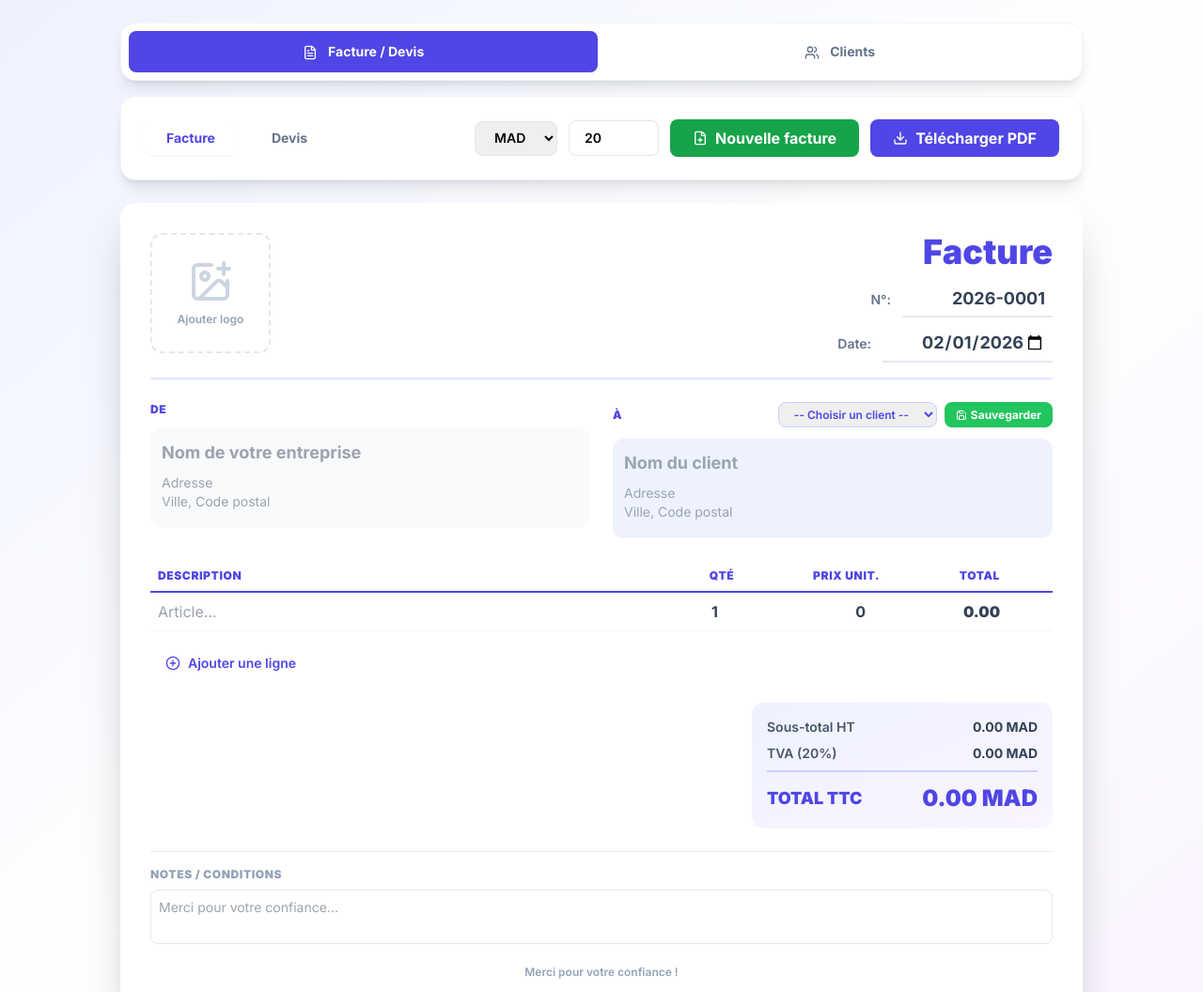
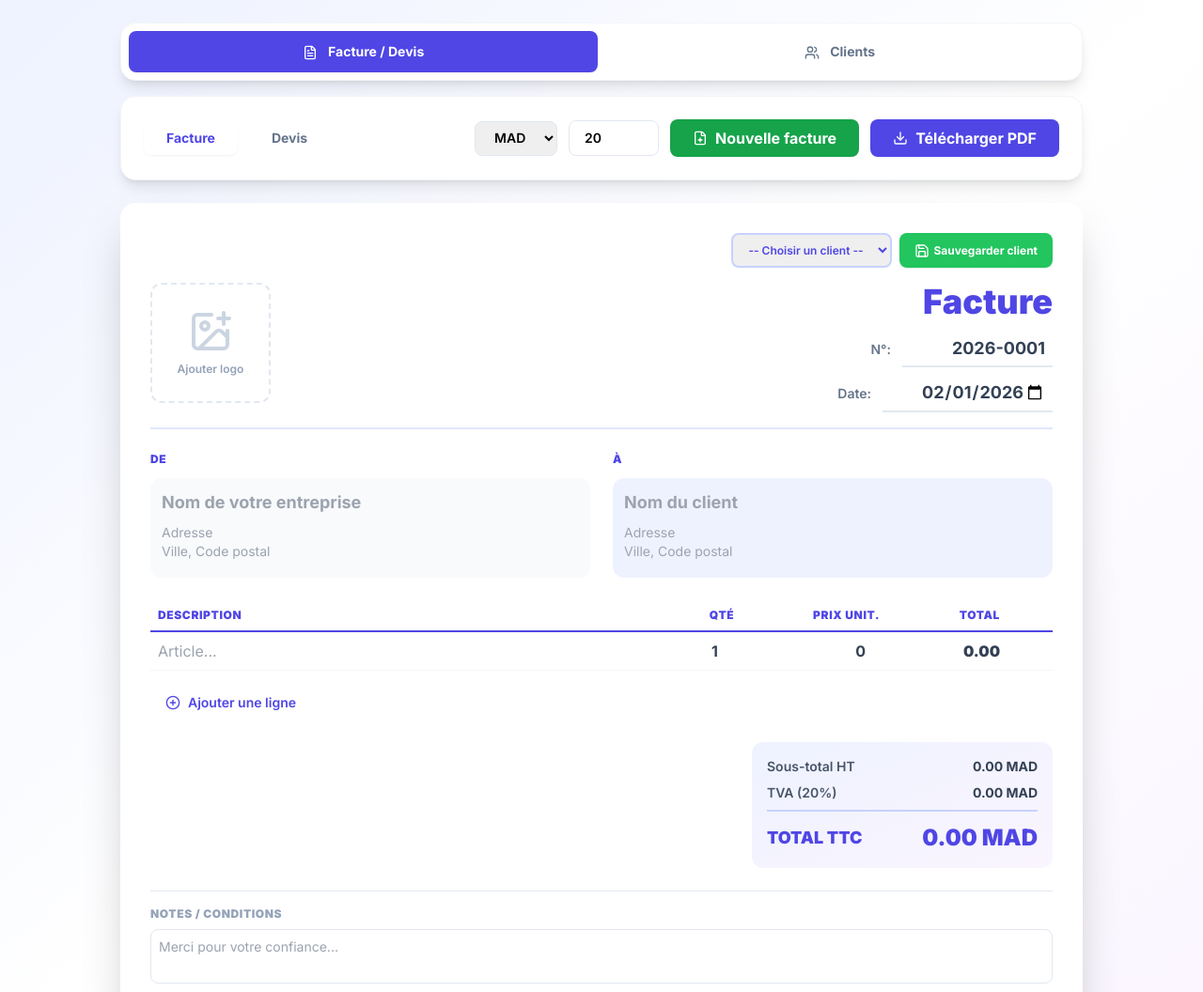
Before and after one commit to yasinelmoutaouakel-creator/facture-generator, a plain HTML site: page index.html in a window 1280 px wide. Shown: the top 1056 px of the page at 94% size. Drawn offline with nearby package versions, Linux system fonts and the light colour scheme.

Commit message:
Move client controls outside PDF capture area

```diff
--- a/index.html
+++ b/index.html
@@ -66,6 +66,18 @@
 
     <!-- Document principal -->
     <div id="facture-section" class="max-w-5xl mx-auto bg-white rounded-2xl shadow-2xl p-8 print-reset">
+
+        <!-- Contrôles Client (hors PDF) -->
+        <div class="flex justify-end gap-2 mb-4 no-print">
+            <select id="client-selector" onchange="loadClient(this.value)" class="text-xs px-3 py-2 border-2 border-indigo-200 rounded-lg font-semibold text-indigo-600 hover:border-indigo-400 transition">
+                <option value="">-- Choisir un client --</option>
+            </select>
+            <button onclick="saveClient()" class="text-xs px-4 py-2 bg-green-500 text-white font-bold rounded-lg hover:bg-green-600 transition flex items-center gap-1 shadow-sm">
+                <i data-lucide="save" class="w-4 h-4"></i>
+                Sauvegarder client
+            </button>
+        </div>
+
         <div id="invoice-document">
 
         <!-- En-tête -->
@@ -109,18 +121,7 @@
             </div>
 
             <div>
-                <div class="flex items-center justify-between mb-3">
-                    <h3 class="text-xs font-black text-indigo-600 uppercase tracking-wider">À</h3>
-                    <div class="flex gap-2 no-print">
-                        <select id="client-selector" onchange="loadClient(this.value)" class="text-xs px-3 py-1 border border-indigo-200 rounded-lg font-semibold text-indigo-600">
-                            <option value="">-- Choisir un client --</option>
-                        </select>
-                        <button onclick="saveClient()" class="text-xs px-3 py-1 bg-green-500 text-white font-bold rounded-lg hover:bg-green-600 transition flex items-center gap-1">
-                            <i data-lucide="save" class="w-3 h-3"></i>
-                            Sauvegarder
-                        </button>
-                    </div>
-                </div>
+                <h3 class="text-xs font-black text-indigo-600 uppercase tracking-wider mb-3">À</h3>
                 <div class="bg-indigo-50 rounded-xl p-3 space-y-1">
                     <input type="text" id="client-name" placeholder="Nom du client" class="w-full font-bold text-lg mb-1 bg-transparent">
                     <textarea id="client-address" placeholder="Adresse&#10;Ville, Code postal&#10;Téléphone&#10;Email" rows="2" class="w-full text-sm text-slate-600 bg-transparent resize-none"></textarea>
```
